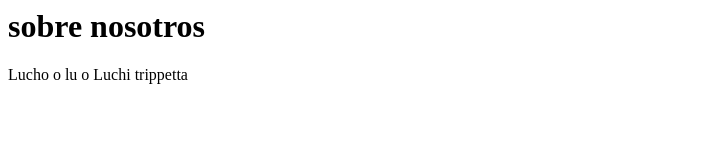
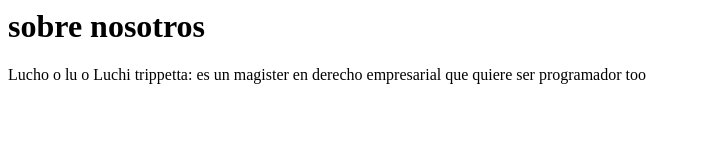
Before and after one commit to luciano-prog/clase2git, a plain HTML site: page about.html in a window 1280 px wide. Shown: the whole page, without its empty margins (0-701 px from the left). Drawn offline with Linux system fonts and the light colour scheme.

Commit message:
se agrega info s.luciano

```diff
--- a/about.html
+++ b/about.html
@@ -1,4 +1,4 @@
 <html>
 	<h1> sobre nosotros </h1>
-	<p> Lucho o lu o Luchi trippetta  </p>
+	<p> Lucho o lu o Luchi trippetta: es un magister en derecho empresarial que quiere ser programador too </p>
 </html>
```
